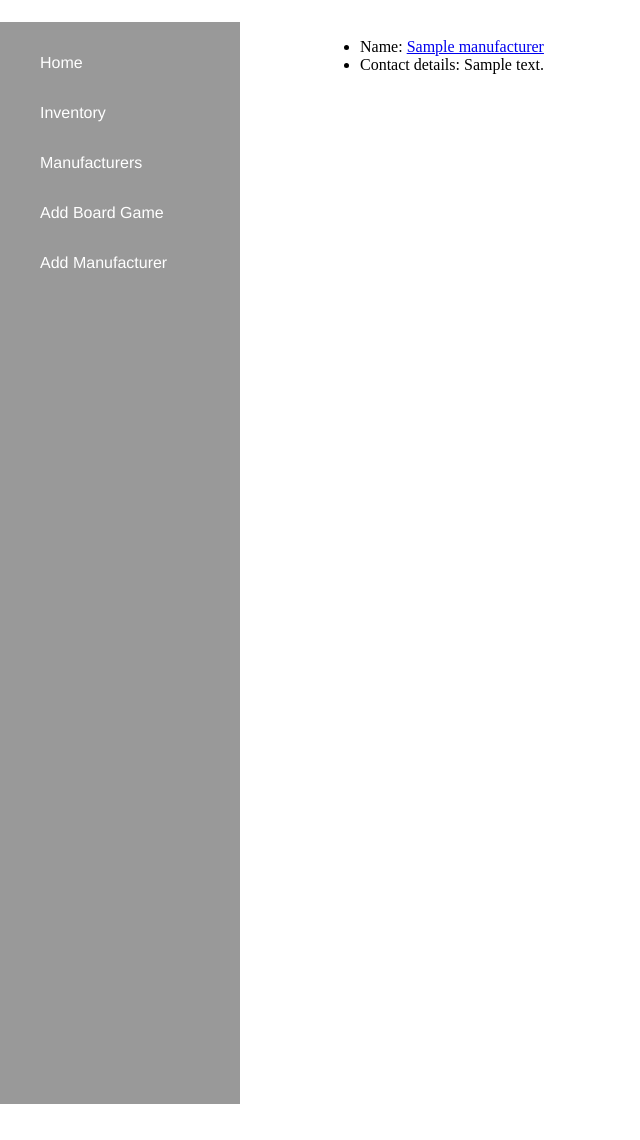
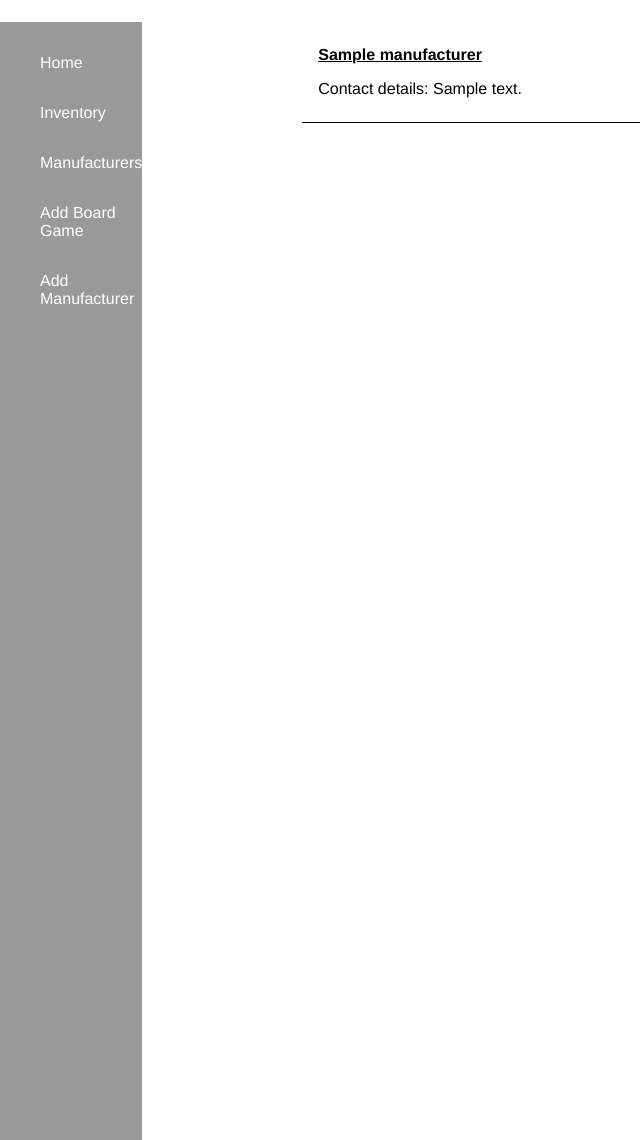
Before and after one commit to jhtdod/Shop_inventory_project, a Flask app: page /manufacturers in a window 1280 px wide. Shown: the part 58-1198 px from the top of the page, without its empty margins (0-640 px from the left). Before the commit the page ends 1162 px from the top, so only its background shows below. Run offline with Flask 2, Linux system fonts and the light colour scheme; a database or web service that is not in the repository returns one stand-in record (values such as "Sample title"); some libraries are stand-ins or nearby versions.

Commit message:
manufacturers list styled css

```diff
--- a/static/style.css
+++ b/static/style.css
@@ -20,7 +20,7 @@ body > header > h1 {
 #header-links {
     font-family: Helvetica;
     background-color: rgb(153, 153, 153);
-    padding:0 0 100vh 0vh;
+    padding:0 0 100vh 0;
     margin:0;
     width: 30vh;
 }
@@ -89,6 +89,11 @@ body > header > h1 {
     border-bottom: solid black 1px;;
 }
 
+.board_games > ul > li > a {
+    color: black;
+    font-weight: bolder;
+}
+
 .same-line > a {
     color: black;
     font-weight: bolder;
--- a/templates/manufacturers/index.html
+++ b/templates/manufacturers/index.html
@@ -1,13 +1,15 @@
 {% extends 'base.html' %}
 {% block content %}
 
+<div id= "inventory-front-page">
 {% for manufacturer in manufacturers %}
-    <div class = "manufacturer">
+    <div class = "board_games">
         <ul>
-            <li>Name: <a href="/manufacturers/{{manufacturer.id}}">{{manufacturer.name}} </a></li>
+            <li><a href="/manufacturers/{{manufacturer.id}}">{{manufacturer.name}} </a></li>
             <li>Contact details: {{manufacturer.contact_details}}</li>
         </ul>
     </div>
 {% endfor %}
+</div>
 
 {% endblock %}
```
